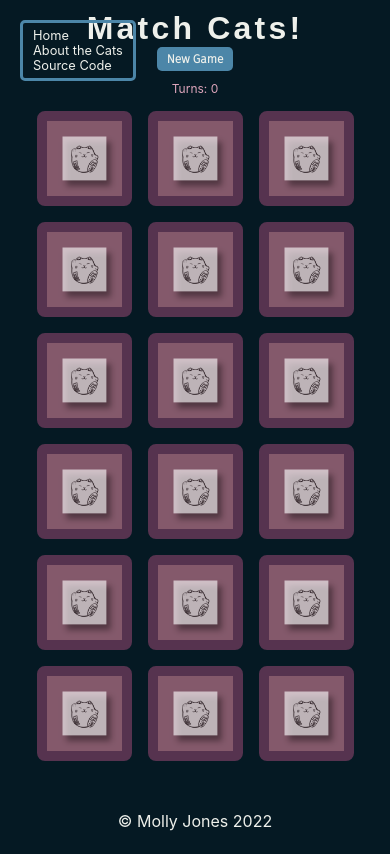
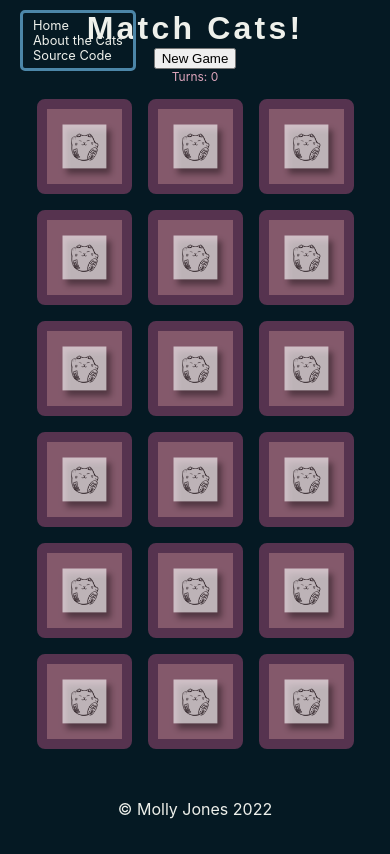
Before and after one commit to mojonesy/match-cats-memory-game, a React (Create React App) app: page / in a window 390 px wide. Built offline with nearby package versions, Linux system fonts and the light colour scheme; grey boxes are pictures that could not be loaded; a web font is replaced by a local one.

Commit message:
renamed new-game-btn

```diff
--- a/src/components/Home.css
+++ b/src/components/Home.css
@@ -26,8 +26,8 @@ h1 {
   font-size: 8.5rem;
   letter-spacing: 0.2rem;
   text-align: center;
-  margin-bottom: 0px;
-  margin-top: 10px;
+  margin: 0 auto;
+  padding-top: 10px;
 }
 
 p {
@@ -36,7 +36,7 @@ p {
   margin: 10px;
 }
 
-button {
+.new-game-btn {
   font-family: var(--ff-secondary);
   font-size: 2rem;
   font-weight: bold;
@@ -49,7 +49,7 @@ button {
   cursor: pointer;
 }
 
-button:hover {
+.new-game-btn:hover {
   background: var(--clr-grayblue);
 }
 
@@ -69,7 +69,7 @@ button:hover {
     font-size: 3em;
   }
 
-  button {
+  .new-game-btn {
     font-size: 1em;
     padding: 5px 10px;
   }
@@ -100,7 +100,7 @@ button:hover {
     font-size: 2em;
   }
 
-  button,
+  .new-game-btn,
   p {
     font-size: 0.75em;
   }
```
